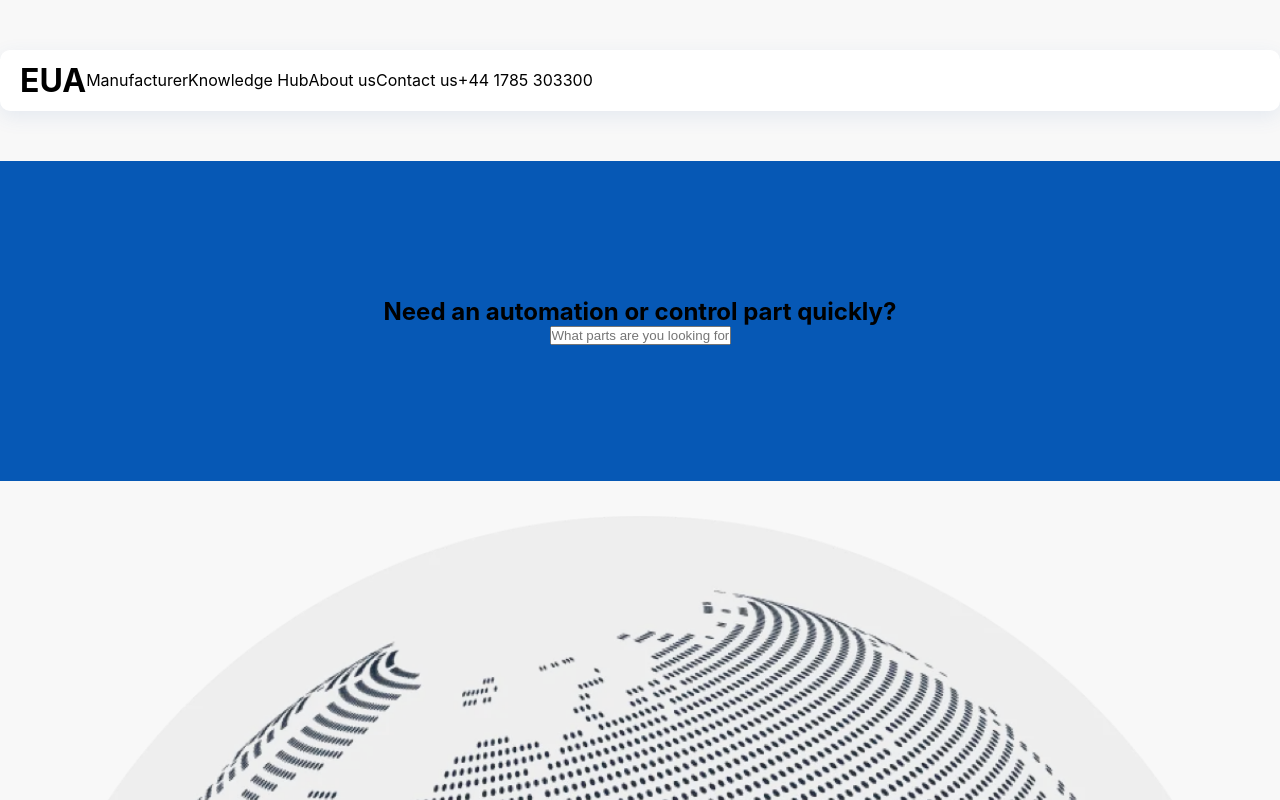
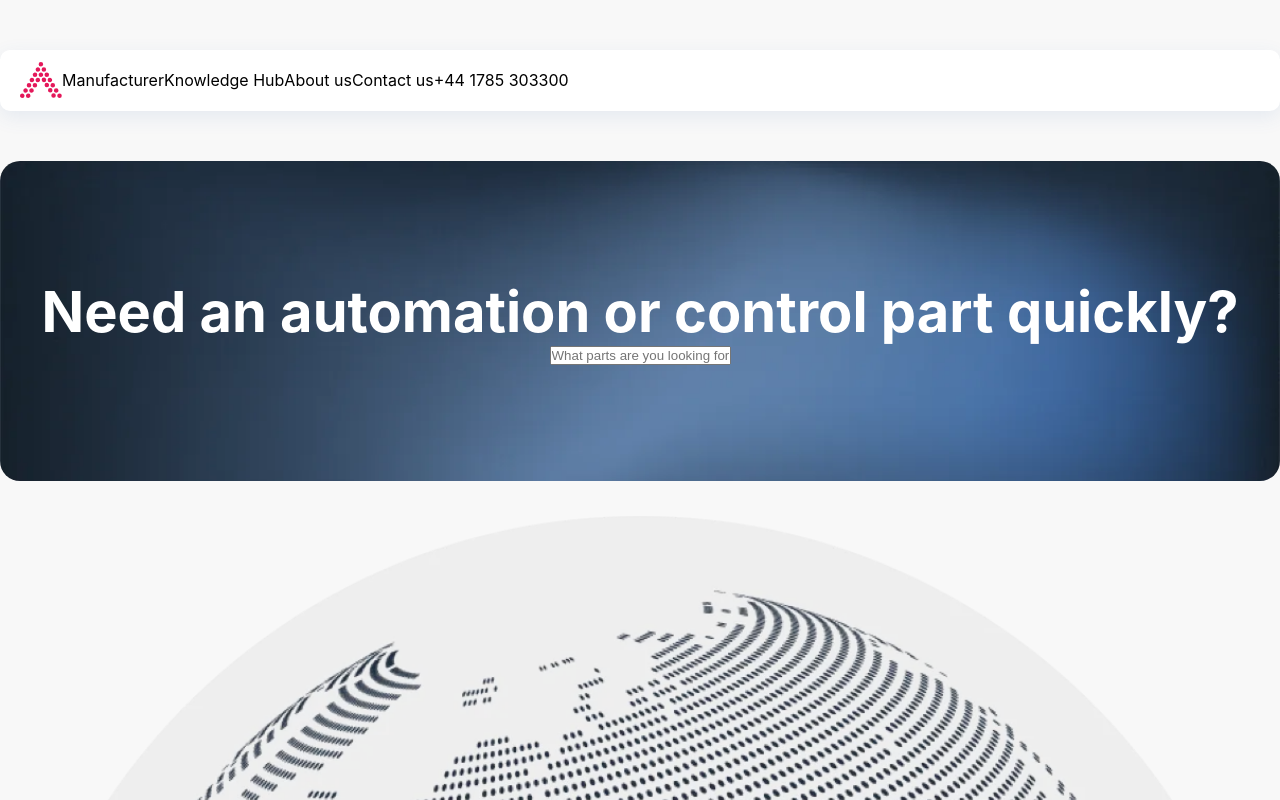
Before and after one commit to emmanuelojiji/eua-refresh, a React (Create React App) app: page / in a window 1280 px wide. Shown: the top 800 px of the page. Built offline with nearby package versions, Linux system fonts and the light colour scheme.

Commit message:
style: css changes

```diff
--- a/src/App.js
+++ b/src/App.js
@@ -74,6 +74,7 @@ function App() {
               nec odio posuere odio vehicula suscipit. Morbi pharetra ultricies
               justo. Cras aliquet, metus ac luctus consectetur,{" "}
             </p>
+            <button>Button here</button>
           </div>
         </section>
       </div>
--- a/src/App.scss
+++ b/src/App.scss
@@ -12,12 +12,21 @@
 
 .hero {
   height: 320px;
-  background: rgb(6, 88, 181);
+  background: url("./media/bg.webp");
+  background-size: cover;
+  background-position: center;
+  border-radius: 20px;
   display: flex;
   flex-direction: column;
   align-items: center;
   justify-content: center;
   margin-top: calc(61px + 50px);
+
+  h1{
+    font-size: 3.5em;
+    color: white;
+    text-align: left;
+  }
 }
 
 .value-proposition-container {
--- a/src/components/Header.js
+++ b/src/components/Header.js
@@ -1,9 +1,9 @@
 import "./Header.scss";
-
+import logo from "../media/eua-logo.svg";
 const Header = () => {
   return (
     <header>
-      <h1>EUA</h1>
+      <img src={logo} />
       <nav>Manufacturer</nav>
       <nav>Knowledge Hub</nav>
       <nav>About us</nav>
```
Also changed, not shown: src/media/bg.webp (added), src/media/eua-logo.svg (added).
